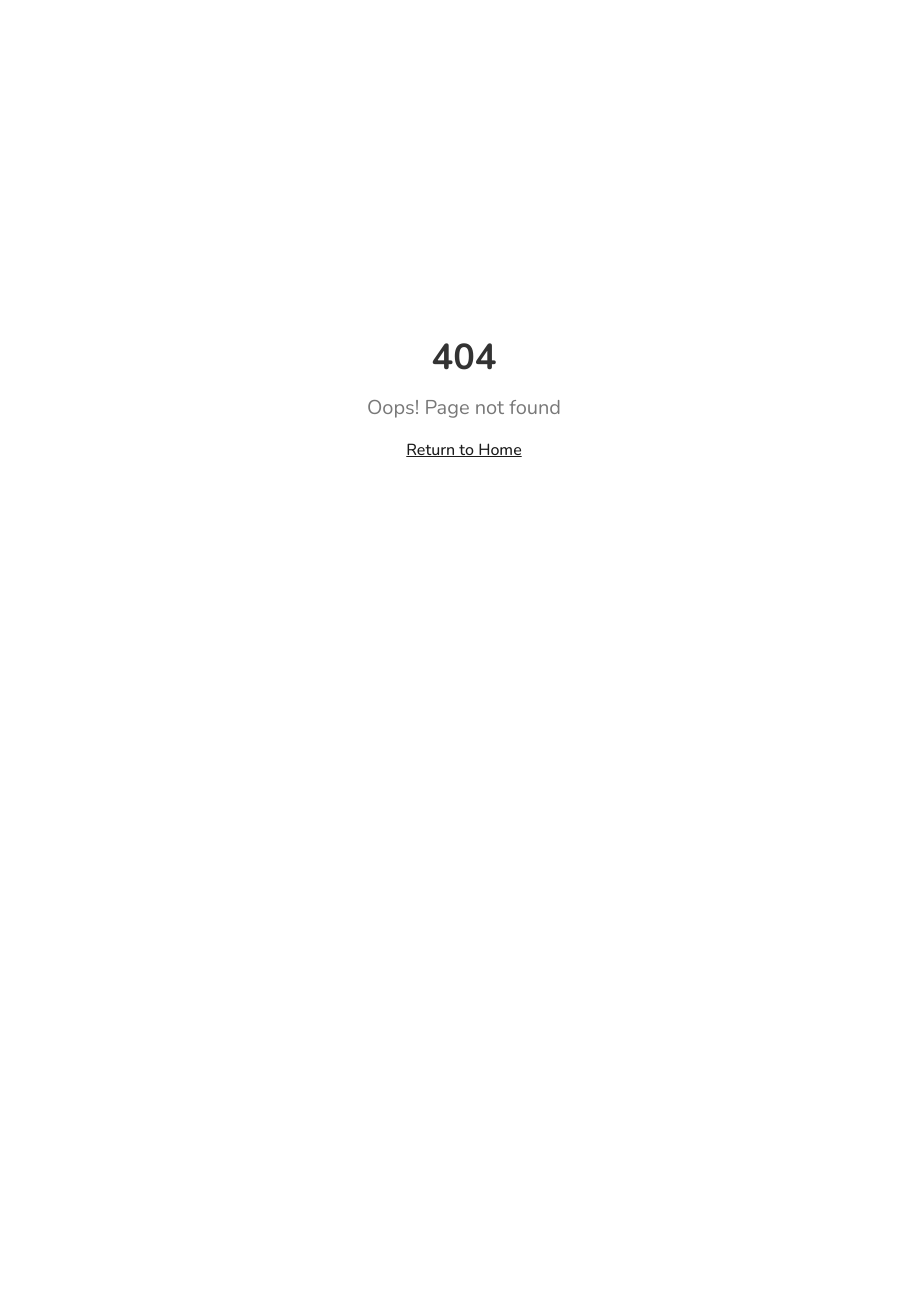
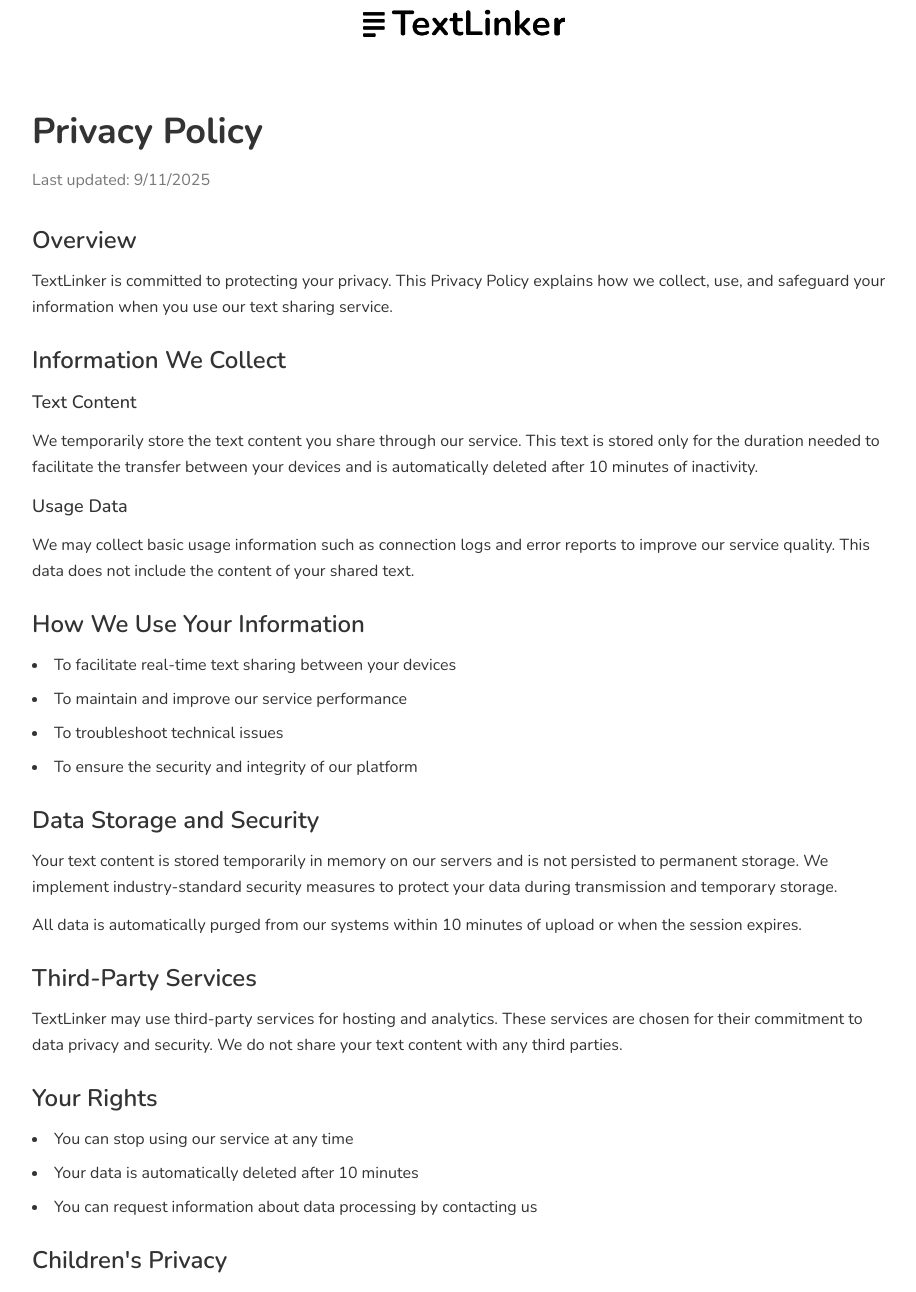
Before and after one commit to Youness00Maache/text-link-sync, a React (Vite) app: page /privacy in a window 1280 px wide. Before the commit this address had no page. Shown: the top 1292 px of the page, without its empty margins (176-1092 px from the left). Before the commit the page ends 800 px from the top, so only its background shows below. Built offline with nearby package versions, Linux system fonts and the light colour scheme.

Commit message:
Add Privacy Page

```diff
--- a/src/App.tsx
+++ b/src/App.tsx
@@ -7,6 +7,7 @@ import Home from "./pages/Home";
 import Titles from "./pages/Titles";
 import Text from "./pages/Text";
 import Send from "./pages/Send";
+import Privacy from "./pages/Privacy";
 import NotFound from "./pages/NotFound";
 
 const queryClient = new QueryClient();
@@ -22,6 +23,7 @@ const App = () => (
           <Route path="/titles" element={<Titles />} />
           <Route path="/text" element={<Text />} />
           <Route path="/send" element={<Send />} />
+          <Route path="/privacy" element={<Privacy />} />
           {/* ADD ALL CUSTOM ROUTES ABOVE THE CATCH-ALL "*" ROUTE */}
           <Route path="*" element={<NotFound />} />
         </Routes>
--- /dev/null
+++ b/src/pages/Privacy.tsx
@@ -0,0 +1,110 @@
+import { AppHeader } from "@/components/AppHeader";
+
+const Privacy = () => {
+  return (
+    <div className="min-h-screen bg-background text-foreground">
+      <AppHeader />
+
+      <main className="container mx-auto px-4 py-8 max-w-4xl">
+        <div className="space-y-8">
+          <header>
+            <h1 className="text-4xl font-bold mb-4">Privacy Policy</h1>
+            <p className="text-muted-foreground">Last updated: {new Date().toLocaleDateString()}</p>
+          </header>
+
+          <section className="space-y-6">
+            <div>
+              <h2 className="text-2xl font-semibold mb-3">Overview</h2>
+              <p className="leading-relaxed">
+                TextLinker is committed to protecting your privacy. This Privacy Policy explains how we collect, use,
+                and safeguard your information when you use our text sharing service.
+              </p>
+            </div>
+
+            <div>
+              <h2 className="text-2xl font-semibold mb-3">Information We Collect</h2>
+              <div className="space-y-3">
+                <h3 className="text-lg font-medium">Text Content</h3>
+                <p className="leading-relaxed">
+                  We temporarily store the text content you share through our service. This text is stored only for
+                  the duration needed to facilitate the transfer between your devices and is automatically deleted
+                  after 10 minutes of inactivity.
+                </p>
+
+                <h3 className="text-lg font-medium">Usage Data</h3>
+                <p className="leading-relaxed">
+                  We may collect basic usage information such as connection logs and error reports to improve our
+                  service quality. This data does not include the content of your shared text.
+                </p>
+              </div>
+            </div>
+
+            <div>
+              <h2 className="text-2xl font-semibold mb-3">How We Use Your Information</h2>
+              <ul className="list-disc list-inside space-y-2 leading-relaxed">
+                <li>To facilitate real-time text sharing between your devices</li>
+                <li>To maintain and improve our service performance</li>
+                <li>To troubleshoot technical issues</li>
+                <li>To ensure the security and integrity of our platform</li>
+              </ul>
+            </div>
+
+            <div>
+              <h2 className="text-2xl font-semibold mb-3">Data Storage and Security</h2>
+              <p className="leading-relaxed mb-3">
+                Your text content is stored temporarily in memory on our servers and is not persisted to permanent
+                storage. We implement industry-standard security measures to protect your data during transmission
+                and temporary storage.
+              </p>
+              <p className="leading-relaxed">
+                All data is automatically purged from our systems within 10 minutes of upload or when the session expires.
+              </p>
+            </div>
+
+            <div>
+              <h2 className="text-2xl font-semibold mb-3">Third-Party Services</h2>
+              <p className="leading-relaxed">
+                TextLinker may use third-party services for hosting and analytics. These services are chosen for
+                their commitment to data privacy and security. We do not share your text content with any third parties.
+              </p>
+            </div>
+
+            <div>
+              <h2 className="text-2xl font-semibold mb-3">Your Rights</h2>
+              <ul className="list-disc list-inside space-y-2 leading-relaxed">
+                <li>You can stop using our service at any time</li>
+                <li>Your data is automatically deleted after 10 minutes</li>
+                <li>You can request information about data processing by contacting us</li>
+              </ul>
+            </div>
+
+            <div>
+              <h2 className="text-2xl font-semibold mb-3">Children's Privacy</h2>
+              <p className="leading-relaxed">
+                Our service is not intended for children under 13 years of age. We do not knowingly collect
+                personal information from children under 13.
+              </p>
+            </div>
+
+            <div>
+              <h2 className="text-2xl font-semibold mb-3">Changes to This Policy</h2>
+              <p className="leading-relaxed">
+                We may update this Privacy Policy from time to time. Any changes will be posted on this page
+                with an updated revision date.
+              </p>
+            </div>
+
+            <div>
+              <h2 className="text-2xl font-semibold mb-3">Contact Us</h2>
+              <p className="leading-relaxed">
+                If you have any questions about this Privacy Policy, please contact us through our support channels.
+              </p>
+            </div>
+          </section>
+        </div>
+      </main>
+    </div>
+  );
+};
+
+export default Privacy;
```
